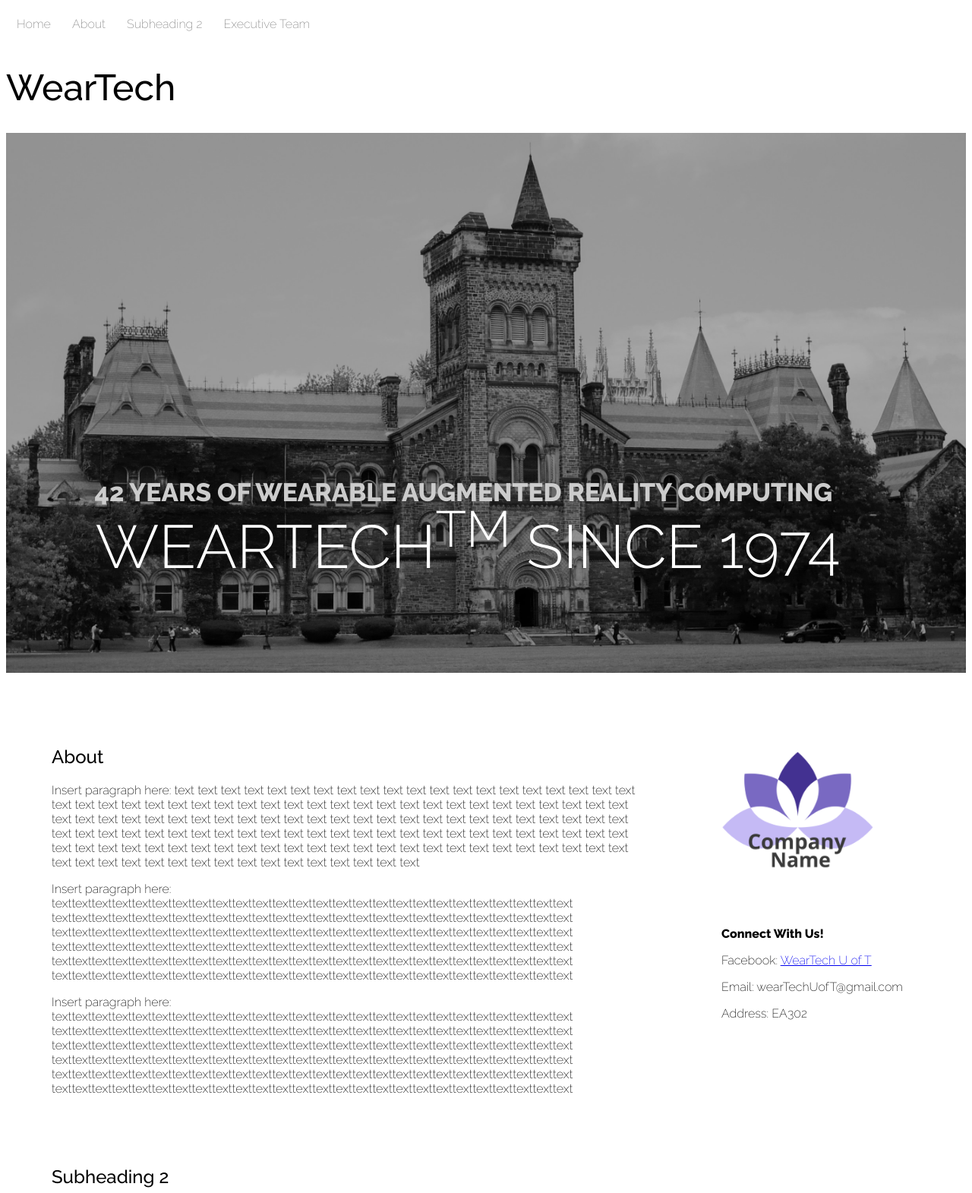
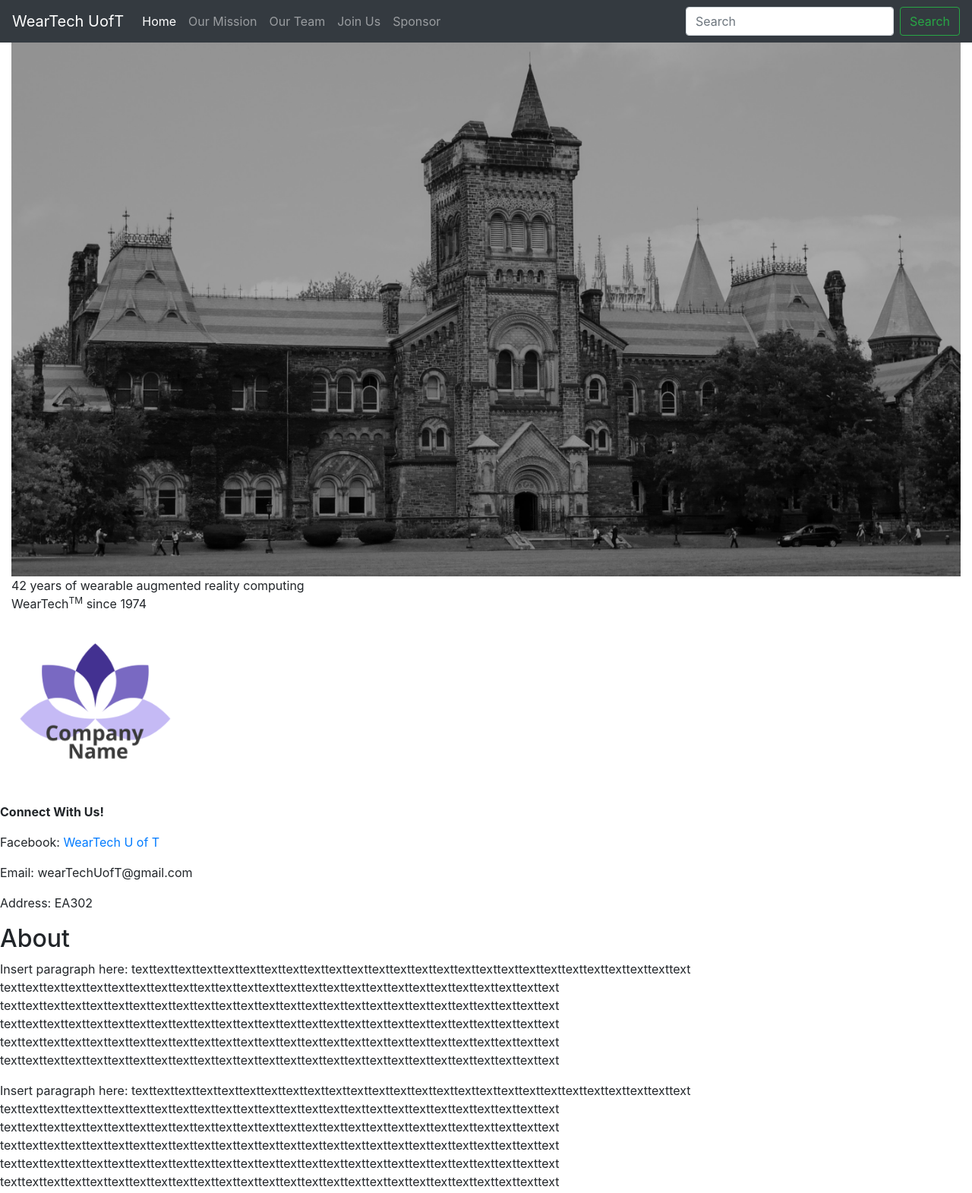
Before and after one commit to weartech/website, a plain HTML site: page index.html in a window 1280 px wide. Shown: the top 1571 px of the page at 76% size. Drawn offline with nearby package versions, Linux system fonts and the light colour scheme.

Commit message:
Added Bootstrap 4

```diff
--- a/index.html
+++ b/index.html
@@ -1,28 +1,52 @@
 <!DOCTYPE html>
 <html>
-	<link href='https://fonts.googleapis.com/css?family=Raleway:800' rel='stylesheet' type='text/css'>
-	<link href='https://fonts.googleapis.com/css?family=Raleway:500' rel='stylesheet' type='text/css'>
-	<link href='https://fonts.googleapis.com/css?family=Raleway:400' rel='stylesheet' type='text/css'>
-	<link href='https://fonts.googleapis.com/css?family=Raleway:300' rel='stylesheet' type='text/css'>
-	<link href='https://fonts.googleapis.com/css?family=Raleway:200' rel='stylesheet' type='text/css'>
-	<link href='https://fonts.googleapis.com/css?family=Raleway:100' rel='stylesheet' type='text/css'>
 
 	<head>
-		<link rel="stylesheet" type="text/css" href="wearTech.css">
+		<link href='https://fonts.googleapis.com/css?family=Raleway:800' rel='stylesheet' type='text/css'>
+		<link href='https://fonts.googleapis.com/css?family=Raleway:500' rel='stylesheet' type='text/css'>
+		<link href='https://fonts.googleapis.com/css?family=Raleway:400' rel='stylesheet' type='text/css'>
+		<link href='https://fonts.googleapis.com/css?family=Raleway:300' rel='stylesheet' type='text/css'>
+		<link href='https://fonts.googleapis.com/css?family=Raleway:200' rel='stylesheet' type='text/css'>
+		<link href='https://fonts.googleapis.com/css?family=Raleway:100' rel='stylesheet' type='text/css'>
+		<link rel="stylesheet" href="https://stackpath.bootstrapcdn.com/bootstrap/4.1.1/css/bootstrap.min.css" integrity="sha384-WskhaSGFgHYWDcbwN70/dfYBj47jz9qbsMId/iRN3ewGhXQFZCSftd1LZCfmhktB" crossorigin="anonymous">
+		<!--<link rel="stylesheet" type="text/css" href="wearTech.css">-->
 		<script src="wearTech.js"></script>
 		<title>WearTech</title>
 	</head>
 
 	<body>
-		<div id="navbar">
-			<a href="#WearTechUofT">Home</a>
-			<a href="#About">About</a>
-			<a href="#Subheading2">Subheading 2</a>
-			<a href="#Executive Team">Executive Team</a>
-		</div>
-		<h1 id="WearTechUofT"> WearTech</h1>
+		<nav class="navbar sticky-top navbar-expand-lg navbar-dark bg-dark">
+				<a class="navbar-brand" href="./index.html">WearTech UofT</a>
+				<button class="navbar-toggler" type="button" data-toggle="collapse" data-target="#navbarSupportedContent" aria-controls="navbarSupportedContent" aria-expanded="false" aria-label="Toggle navigation">
+					<span class="navbar-toggler-icon"></span>
+				</button>
 
-		<div class="container">
+				<div class="collapse navbar-collapse" id="navbarSupportedContent">
+					<ul class="navbar-nav mr-auto">
+					<li class="nav-item active">
+						<a class="nav-link" href="#">Home <span class="sr-only">(current)</span></a>
+					</li>
+					<li class="nav-item">
+						<a class="nav-link" href="#">Our Mission</a>
+					</li>
+					<li class="nav-item">
+						<a class="nav-link" href="#">Our Team</a>
+					</li>
+					<li class="nav-item">
+						<a class="nav-link" href="#">Join Us</a>
+					</li>
+					<li class="nav-item">
+						<a class="nav-link" href="#">Sponsor</a>
+					</li>
+					</ul>
+					<form class="form-inline my-2 my-lg-0">
+					<input class="form-control mr-sm-2" type="search" placeholder="Search" aria-label="Search">
+					<button class="btn btn-outline-success my-2 my-sm-0" type="submit">Search</button>
+					</form>
+				</div>
+			</nav>
+
+		<div class="container-fluid">
 			<img src="technologyBackground.jpg" alt="WearTech Technology" style="width:100%">
 			<div class="eyntk-r1">42 years of wearable augmented reality computing</div>
 			<div class="eyntk-r2">WearTech<sup>TM</sup> since 1974</div>
@@ -39,12 +63,6 @@
 
 		<div class = "main" width = "850">
 		<h2 id="About"> About </h2>
-			<p>Insert paragraph here: text text text text text text text text text text text text text text text text text text text text text
-			 text text text text text text text text text text text text text text text text text text text text text
-			  text text text text text text text text text text text text text text text text text text text text text
-			   text text text text text text text text text text text text text text text text text text text text text text text
-			    text text text text text text text text text text text text text text text text text text text text text text text text text
-				 text text text text text text text text text text text text text text text text text text text text text text text text text</p>
 
 			<p>Insert paragraph here: texttexttexttexttexttexttexttexttexttexttexttexttexttexttexttexttexttexttexttexttexttexttexttexttexttext
 			texttexttexttexttexttexttexttexttexttexttexttexttexttexttexttexttexttexttexttexttexttexttexttexttexttext
@@ -124,6 +142,9 @@
 
 
 		</div>
-		<script src="wearTech.js"></script>
+		<!--<script src="wearTech.js"></script>-->
+		<script src="https://code.jquery.com/jquery-3.3.1.slim.min.js" integrity="sha384-q8i/X+965DzO0rT7abK41JStQIAqVgRVzpbzo5smXKp4YfRvH+8abtTE1Pi6jizo" crossorigin="anonymous"></script>
+		<script src="https://cdnjs.cloudflare.com/ajax/libs/popper.js/1.14.3/umd/popper.min.js" integrity="sha384-ZMP7rVo3mIykV+2+9J3UJ46jBk0WLaUAdn689aCwoqbBJiSnjAK/l8WvCWPIPm49" crossorigin="anonymous"></script>
+		<script src="https://stackpath.bootstrapcdn.com/bootstrap/4.1.1/js/bootstrap.min.js" integrity="sha384-smHYKdLADwkXOn1EmN1qk/HfnUcbVRZyYmZ4qpPea6sjB/pTJ0euyQp0Mk8ck+5T" crossorigin="anonymous"></script>
 	</body>
 </html>
--- a/wearTech.css
+++ b/wearTech.css
@@ -79,9 +79,9 @@ p{
 
 /* Style the navbar */
 #navbar {
-	padding-top: 5 em;
 	overflow: hidden;
 	background-color: white;
+	margin-right: 0em;
 }
 
 /* Navbar links */
```
Also changed, not shown: 1 other file.
